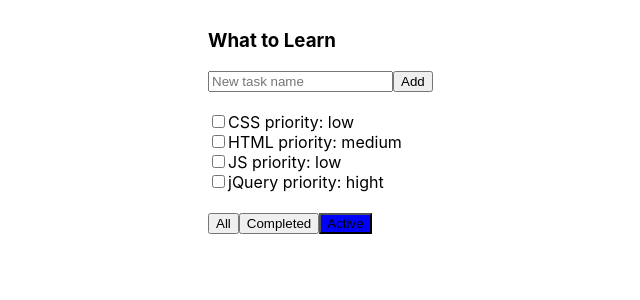
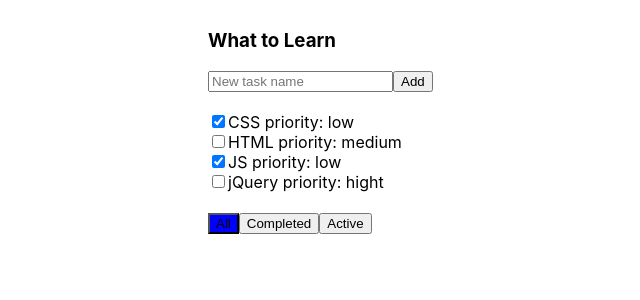
Before and after one commit to AlexandrDubiaga/TodoList, a React (Create React App) app: page / in a window 1280 px wide. Shown: the top 300 px of the page, without its empty margins (192-832 px from the left). Built offline with nearby package versions, Linux system fonts and the light colour scheme.

Commit message:
first commitddddd

```diff
--- a/src/App.js
+++ b/src/App.js
@@ -16,7 +16,7 @@
             {title: "jQuery", isDone: false, priority: 'hight'}
         ],
 
-        filterValue: "Active"
+        filterValue: "All"
     }
     onAddTaskClick = (newTitle) => {
         let newTask = {title: newTitle, isDone: true, priority: 'hard'};
@@ -49,11 +49,11 @@
         const getFilterTasks = (tasks, filterValue) => {
             return this.state.tasks.filter(t => {
                 switch (filterValue) {
-                    case "Active":
+                    case "All":
                         return true;
                     case "Completed":
                         return t.isDone;
-                    case "All":
+                    case "Active":
                         return !t.isDone;
                     default:
                         return false;
--- a/src/TodoListTask.jsx
+++ b/src/TodoListTask.jsx
@@ -5,6 +5,7 @@
         this.props.changeStatus(this.props.tasks,e.currentTarget.checked);
     }
     render = () => {
+        debugger
         let colorSpan = "";
         switch (this.props.priority) {
             case 'hight': {
@@ -24,7 +25,7 @@
         }
         return (
             <div className="todoList-tasks">
-                <input type="checkbox" checked={this.props.isDone} onChange={this.onIsDoneChanged}/>
+                <input type="checkbox" checked={this.props.tasks.isDone?true:false} onChange={this.onIsDoneChanged}/>
                 <span className={colorSpan}>{this.props.tasks.title + " priority: " + this.props.tasks.priority}</span>
             </div>
         );
--- a/src/TodoListTasks.jsx
+++ b/src/TodoListTasks.jsx
@@ -5,7 +5,7 @@
 
     render = () => {
 
-        const tasksElements = this.props.tasks.map(task => <TodoListTask changeStatus={this.props.changeStatus} tasks={task}/>
+        const tasksElements = this.props.tasks.map(task => <TodoListTask changeStatus={this.props.changeStatus} tasks={task} isDone={this.props.isDone}/>
         )
         return (
             <div className="todoList-tasks ">
```
